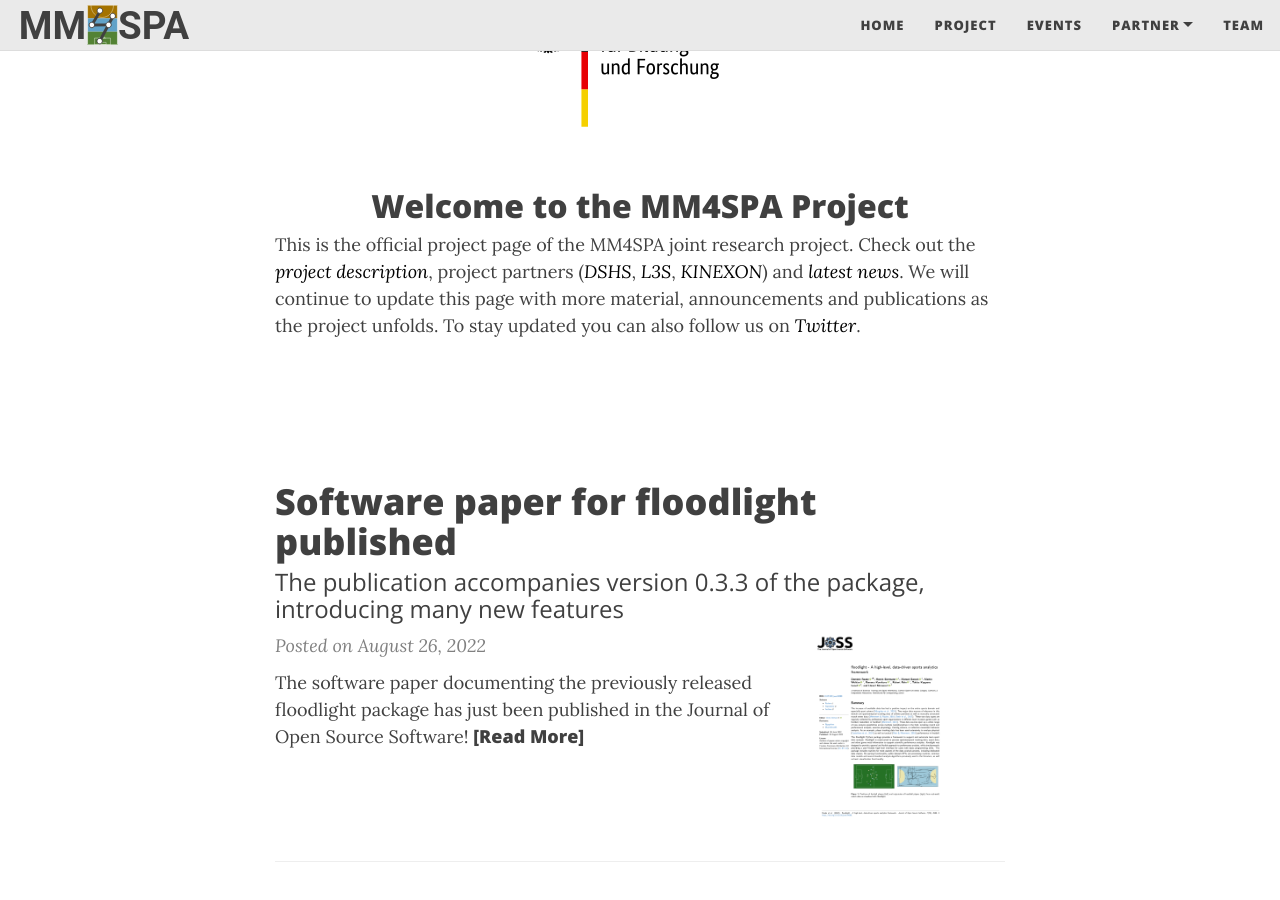
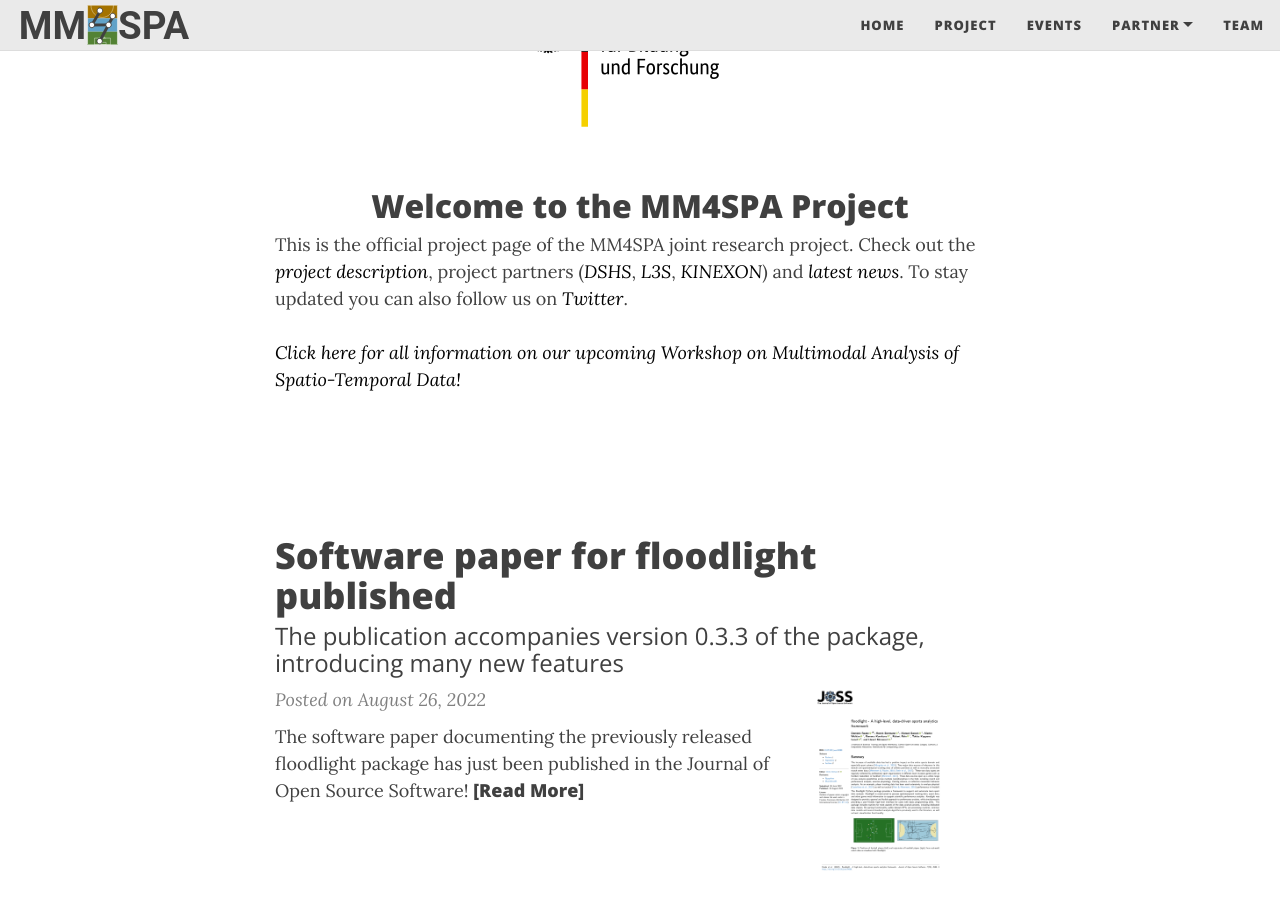
Before and after one commit to MM4SPA/project, a Jekyll site: the page built from index.html, in a window 1280 px wide and 900 px high, scrolled down 867 px. Built offline with Jekyll 4.4.1, drawn with Linux system fonts in a browser that asks for light colours; nearby versions of some CDN libraries; the list of posts is cut into pages by our own code; comment, search, counter and statistics services are not loaded.

Commit message:
link to workshop on index page

```diff
--- a/index.html
+++ b/index.html
@@ -13,7 +13,10 @@ cover-img: /assets/img/mm4spa-picture9.png
 </a></center>
 <center><a href="https://www.softwaresysteme.pt-dlr.de/de/ki-in-der-praxis.php"> <img src="./assets/img/BMBF_logo.png"></a></center>
 <center><h1>Welcome to the MM4SPA Project</h1></center>
-This is the official project page of the MM4SPA joint research project. Check out the <a href="https://mm4spa.github.io/project/aboutTheProject/" style="color:black"><i>project description</i></a>, project partners (<a href="https://mm4spa.github.io/project/its/" style="color:black"><i>DSHS</i></a>, <a href="https://mm4spa.github.io/project/l3s/" style="color:black"><i>L3S</i></a>, <a href="https://mm4spa.github.io/project/kinexon/" style="color:black"><i>KINEXON</i></a>) and <a href="https://mm4spa.github.io/project/2021-02-18-sporting-success-thanks-to-artificial-intellegence/" style="color:black"><i>latest news</i></a>. We will continue to update this page with more material, announcements and publications as the project unfolds. To stay updated you can also follow us on <a href="https://twitter.com/Mm4Spa" style="color:black"><i>Twitter</i></a>.
+This is the official project page of the MM4SPA joint research project. Check out the <a href="https://mm4spa.github.io/project/aboutTheProject/" style="color:black"><i>project description</i></a>, project partners (<a href="https://mm4spa.github.io/project/its/" style="color:black"><i>DSHS</i></a>, <a href="https://mm4spa.github.io/project/l3s/" style="color:black"><i>L3S</i></a>, <a href="https://mm4spa.github.io/project/kinexon/" style="color:black"><i>KINEXON</i></a>) and <a href="https://mm4spa.github.io/project/2021-02-18-sporting-success-thanks-to-artificial-intellegence/" style="color:black"><i>latest news</i></a>. To stay updated you can also follow us on <a href="https://twitter.com/Mm4Spa" style="color:black"><i>Twitter</i></a>.
+<br>
+<br>
+<a href="https://mm4spa.github.io/project/workshop/" style="color:black"><i>Click here for all information on our upcoming Workshop on Multimodal Analysis of Spatio-Temporal Data!</i></a>
 <br>
 <br>
 <br>
```
